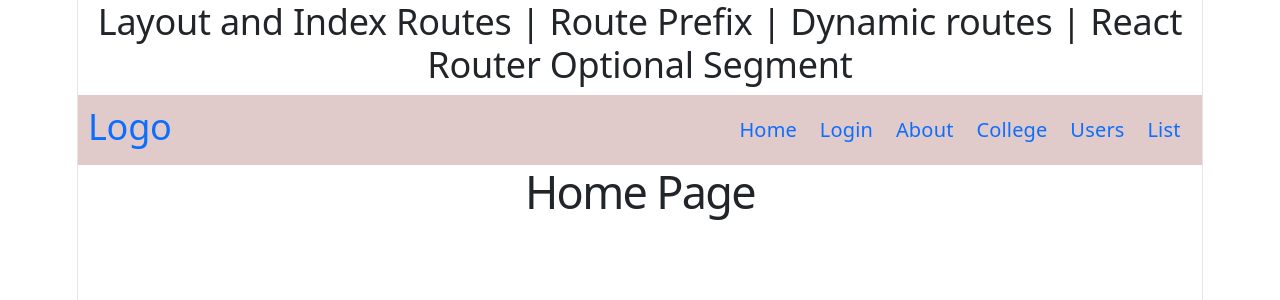
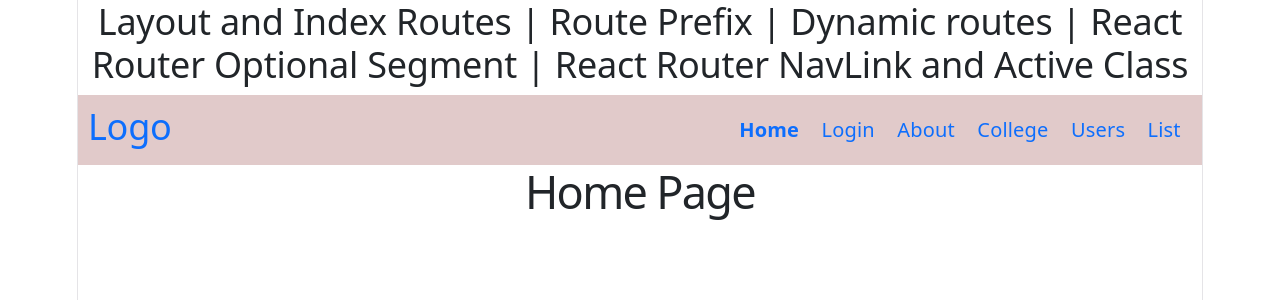
Before and after one commit to vivek2991/react-demo, a React (Vite) app: page / in a window 1280 px wide. Shown: the top 300 px of the page. Built offline with nearby package versions, Linux system fonts and the light colour scheme.

Commit message:
React Router NavLink and Active Class

```diff
--- a/src/App-48.jsx
+++ b/src/App-48.jsx
@@ -14,7 +14,7 @@ import UserDetail from "./UserDetails-48"
 function App48() {
     return (
         <div>
-            <h2>Layout and Index Routes | Route Prefix | Dynamic routes | React Router Optional Segment </h2>
+            <h2>Layout and Index Routes | Route Prefix | Dynamic routes | React Router Optional Segment | React Router NavLink and Active Class</h2>
             {/* <NavBar48 /> */}
 
             {/* Hide navbar for the college page */}
--- a/src/NavBar-48.jsx
+++ b/src/NavBar-48.jsx
@@ -1,4 +1,4 @@
-import { Link, Outlet } from "react-router";
+import { NavLink, Outlet } from "react-router";
 import './header-45.css'
 
 export default function NavBar48() {
@@ -6,29 +6,29 @@ export default function NavBar48() {
         <div>
             <div className="header">
                 <div>
-                    <Link className="link" to="/"><h2>Logo</h2></Link>
+                    <NavLink className="link" to="/"><h2>Logo</h2></NavLink>
                 </div>
                 <div className="header">
                 </div>
                 <div>
                     <ul>
                         <li>
-                            <Link className="link" to="/">Home</Link>
+                            <NavLink className="link" to="/">Home</NavLink>
                         </li>
                         <li>
-                            <Link className="link" to="/login">Login</Link>
+                            <NavLink className="link" to="/login">Login</NavLink>
                         </li>
                         <li>
-                            <Link className="link" to="/about">About</Link>
+                            <NavLink className="link" to="/about">About</NavLink>
                         </li>
                         <li>
-                            <Link className="link" to="/college">College</Link>
+                            <NavLink className="link" to="/college">College</NavLink>
                         </li>
                         <li>
-                            <Link className="link" to="/users">Users</Link>
+                            <NavLink className="link" to="/users">Users</NavLink>
                         </li>
                         <li>
-                            <Link className="link" to="/users/list">List</Link>
+                            <NavLink className="link" to="/users/list">List</NavLink>
                         </li>
                     </ul>
                 </div>
--- a/src/header-45.css
+++ b/src/header-45.css
@@ -37,3 +37,7 @@ body {
     font-size: 20px;
     margin: 10px;
 }
+
+.active {
+    font-weight: bold;
+}
```
